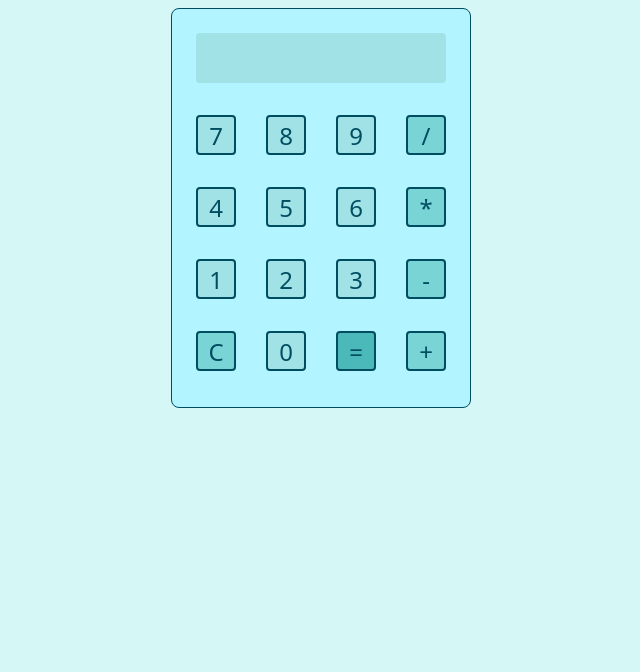
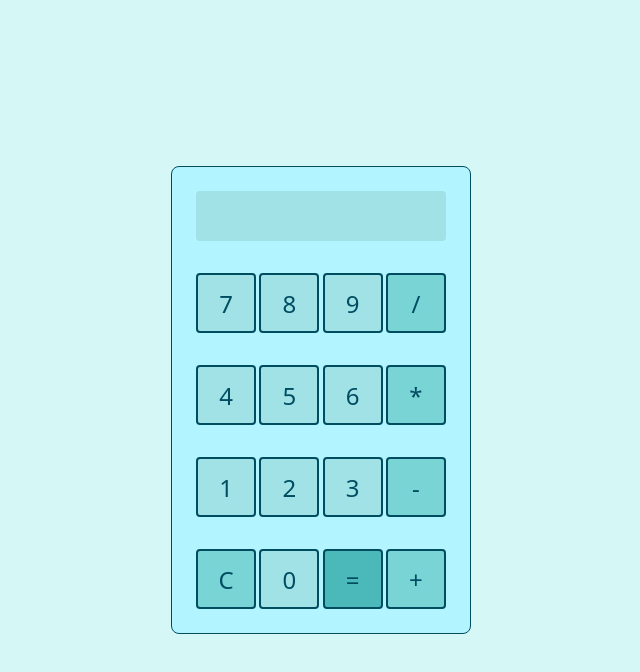
Before and after one commit to Keya-Moradi/dom-events-lab, a plain HTML site: page index.html in a window 1280 px wide. Shown: the whole page, without its empty margins (319-959 px from the left). Drawn offline with Linux system fonts and the light colour scheme.

Commit message:
updated buttons, page title, equal sign button

```diff
--- a/index.html
+++ b/index.html
@@ -3,7 +3,7 @@
 <head>
   <meta charset="UTF-8">
   <meta name="viewport" content="width=device-width, initial-scale=1.0">
-  <title>DOM Events Lab</title>
+  <title>Keya's cool calculator</title>
   <script defer src="./app.js"></script>
   <link rel="stylesheet" href="./style.css">
 </head>
--- a/style.css
+++ b/style.css
@@ -6,6 +6,8 @@
     display: flex;
     align-items: center;
     justify-content: center;
+    height: 100vh;
+    margin: 0;
     font-family: system-ui, sans-serif;
     background-color: #d5f7f6;
   }
@@ -25,7 +27,6 @@
   #calculator {
     padding: 24px;
     width: 300px;
-    height: 400px;
     gap: 32px;
     display: flex;
     flex-direction: column;
@@ -46,8 +47,8 @@
 
   .button {
     padding: 0;
-    width: 40px;
-    height: 40px;
+    width: 60px;
+    height: 60px;
     cursor: pointer;
     font-size: 24px;
     display: flex;
@@ -57,6 +58,11 @@
     background-color: #a1e2e6;
     border-radius: 4px;
     border: 2px solid #004d61;
+    transition: transform 0.1s;
+  }
+
+  .button:active {
+    transform: scale(0.9);
   }
 
   .button.operator {
```
Also changed, not shown: 1 other file.
